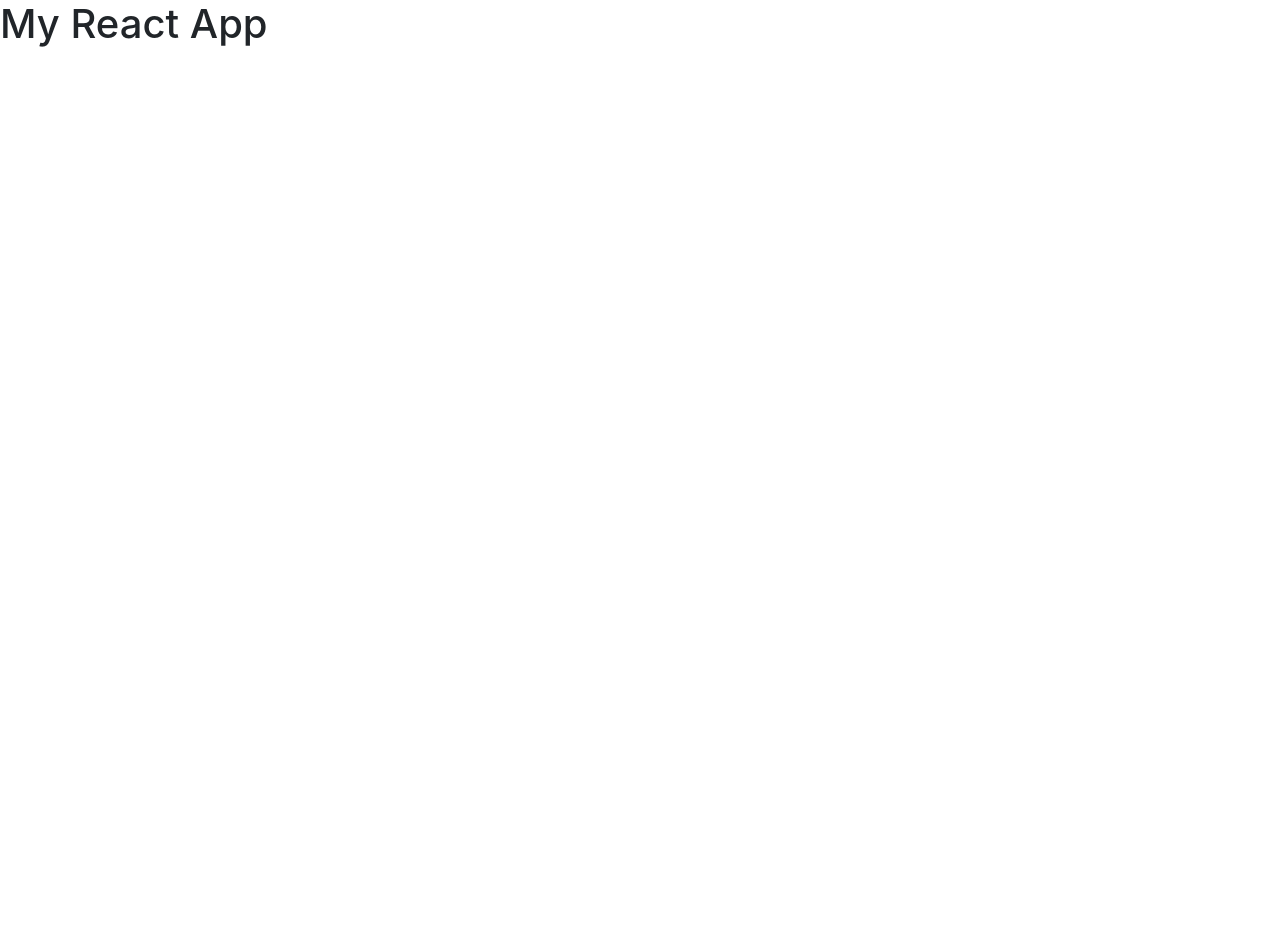
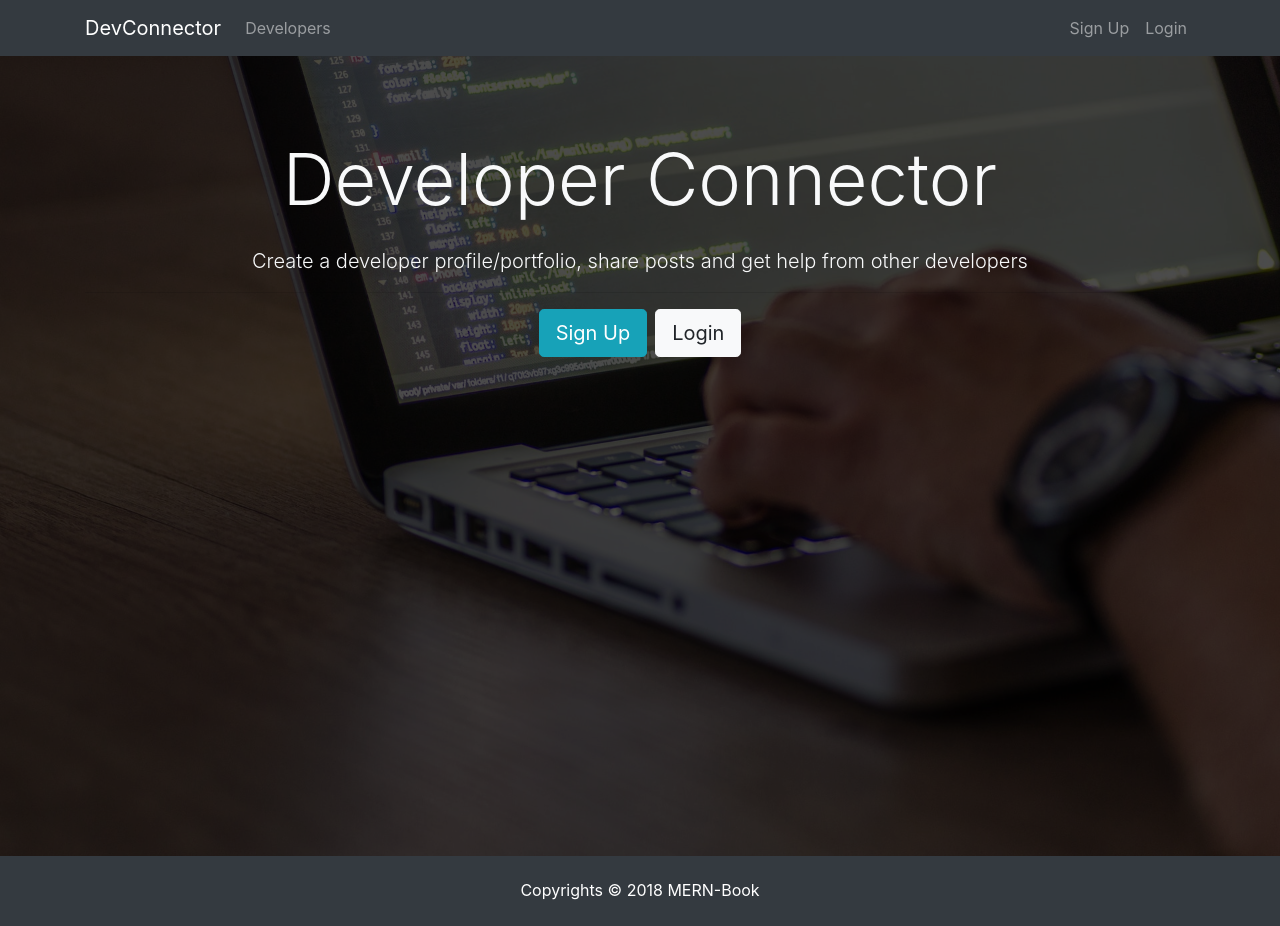
Before and after one commit to harlemtraveler/MERN-Social-Network, a React (Create React App) app in the folder client/: page /register in a window 1280 px wide. Before the commit the page ends 800 px from the top, so only its background shows below. Built offline with nearby package versions, Linux system fonts and the light colour scheme.

Commit message:
Add Header, Footer, and Landing React components

```diff
--- a/client/src/App.js
+++ b/client/src/App.js
@@ -1,11 +1,16 @@
 import React, { Component } from 'react';
 import './App.css';
+import Navbar from './components/layout/Navbar';
+import Footer from './components/layout/Footer';
+import Landing from './components/layout/Landing';
 
 class App extends Component {
   render() {
     return (
       <div className="App">
-        <h1>My React App</h1>
+        <Navbar />
+        <Landing />
+        <Footer />
       </div>
     );
   }
--- /dev/null
+++ b/client/src/components/layout/Footer.js
@@ -0,0 +1,9 @@
+import React from 'react';
+
+export default () => {
+  return (
+    <footer className="bg-dark text-white mt-5 p-4 text-center">
+      Copyrights &copy; {new Date().getFullYear()} MERN-Book
+    </footer>
+  )
+}
--- /dev/null
+++ b/client/src/components/layout/Landing.js
@@ -0,0 +1,28 @@
+import React, { Component } from 'react';
+
+class Landing extends Component {
+
+  render() {
+    return (
+      <div className="landing">
+        <div className="dark-overlay landing-inner text-light">
+          <div className="container">
+            <div className="row">
+              <div className="col-md-12 text-center">
+                <h1 className="display-3 mb-4">Developer Connector
+                </h1>
+                <p className="lead"> Create a developer profile/portfolio, share posts and get help from other developers</p>
+                <hr />
+                <a href="register.html" className="btn btn-lg btn-info mr-2">Sign Up</a>
+                <a href="login.html" className="btn btn-lg btn-light">Login</a>
+              </div>
+            </div>
+          </div>
+        </div>
+      </div>
+    );
+  }
+
+}
+
+export default Landing;
--- /dev/null
+++ b/client/src/components/layout/Navbar.js
@@ -0,0 +1,38 @@
+import React, { Component } from 'react';
+
+class Navbar extends Component {
+
+  render() {
+    return (
+      <nav className="navbar navbar-expand-sm navbar-dark bg-dark mb-4">
+        <div className="container">
+          <a className="navbar-brand" href="landing.html">DevConnector</a>
+          <button className="navbar-toggler" type="button" data-toggle="collapse" data-target="#mobile-nav">
+            <span className="navbar-toggler-icon"></span>
+          </button>
+
+          <div className="collapse navbar-collapse" id="mobile-nav">
+            <ul className="navbar-nav mr-auto">
+              <li className="nav-item">
+                <a className="nav-link" href="profiles.html"> Developers
+                </a>
+              </li>
+            </ul>
+
+            <ul className="navbar-nav ml-auto">
+              <li className="nav-item">
+                <a className="nav-link" href="register.html">Sign Up</a>
+              </li>
+              <li className="nav-item">
+                <a className="nav-link" href="login.html">Login</a>
+              </li>
+            </ul>
+          </div>
+        </div>
+      </nav>
+    );
+  }
+
+}
+
+export default Navbar;
```
